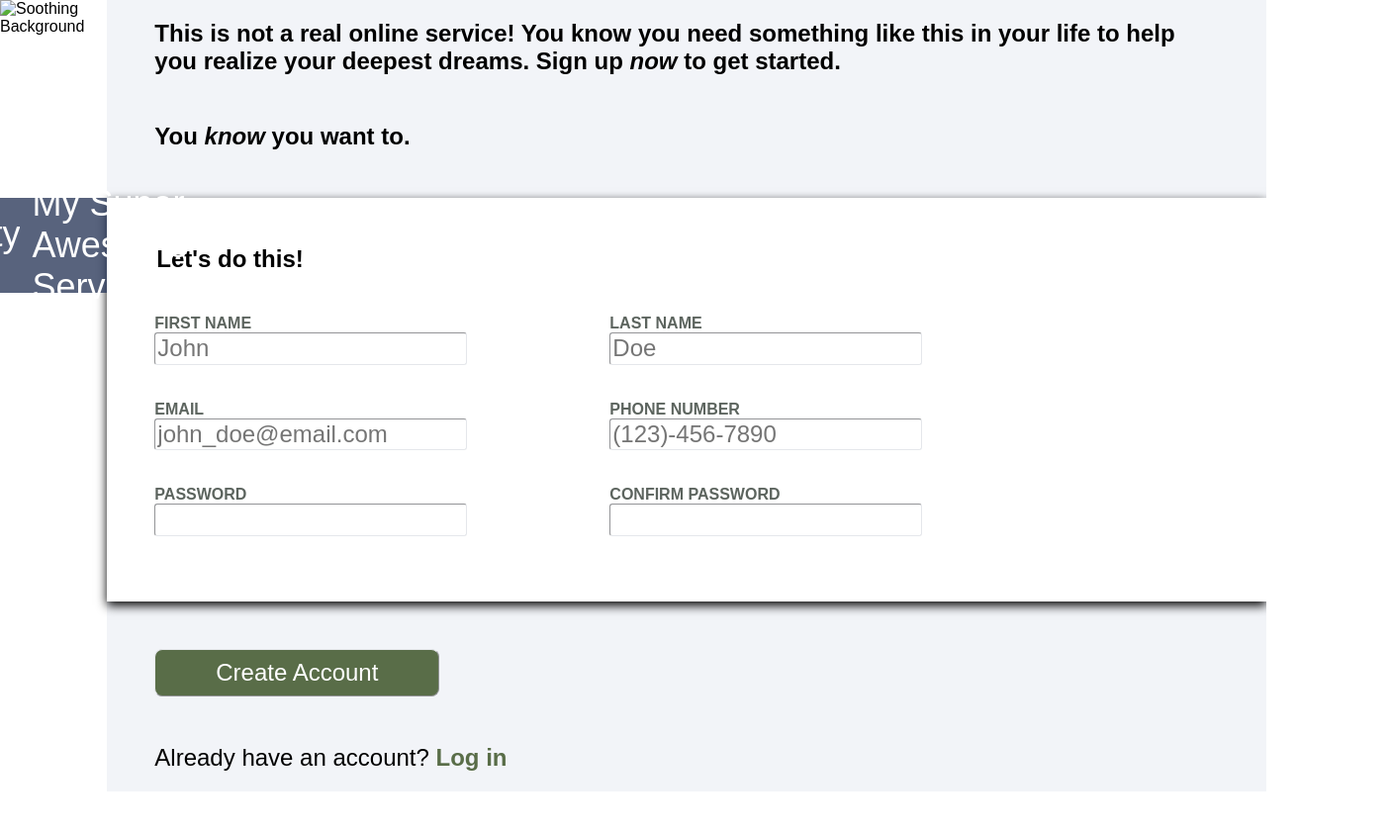
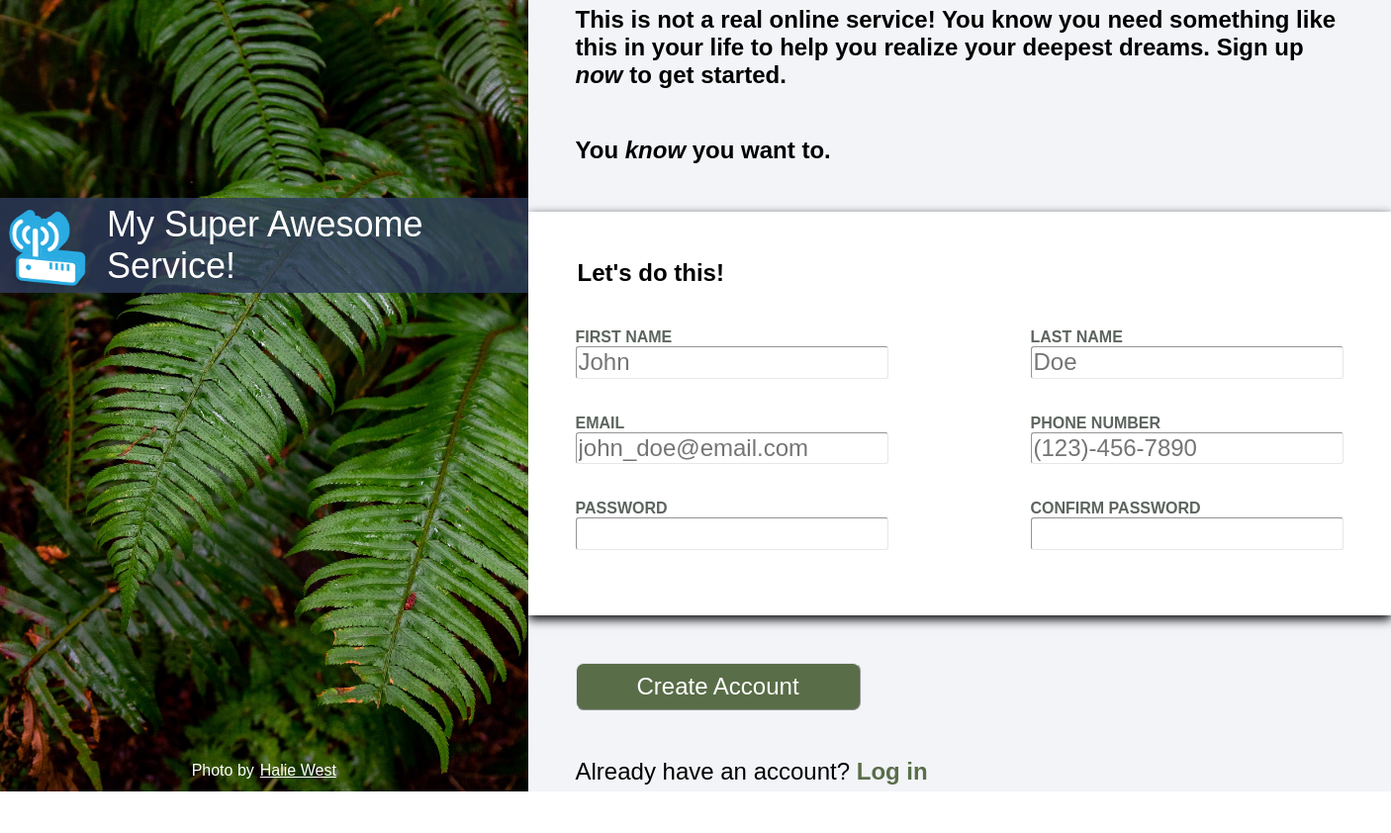
Before and after one commit to tediferJones/odin-sign-up-form, a plain HTML site: page index.html in a window 1280 px wide. Shown: the whole page at 99% size, 1406 px wide, since content can reach past the window. Drawn offline with Linux system fonts and the light colour scheme.

Commit message:
Finishing touches

```diff
--- a/index.html
+++ b/index.html
@@ -10,10 +10,10 @@
 <body>
     <div class="image_container">
         <div class="logo">
-            <img class="my_title" src="wifi-wlan-icon.png" alt="Empty Mail Box">
+            <img class="my_title" src="images/wifi-wlan-icon.png" alt="Empty Mail Box">
             <div class="my_title">My Super Awesome Service!</div>
         </div>
-        <img src="backdrop.jpg" alt="Soothing Background">
+        <img src="images/backdrop.jpg" alt="Soothing Background">
         <div class="credit">Photo by <a href="https://unsplash.com/photos/25xggax4bSA">Halie West</a></div>
     </div>
     <div class="info_container">
```
Also changed, not shown: 1 other file.
